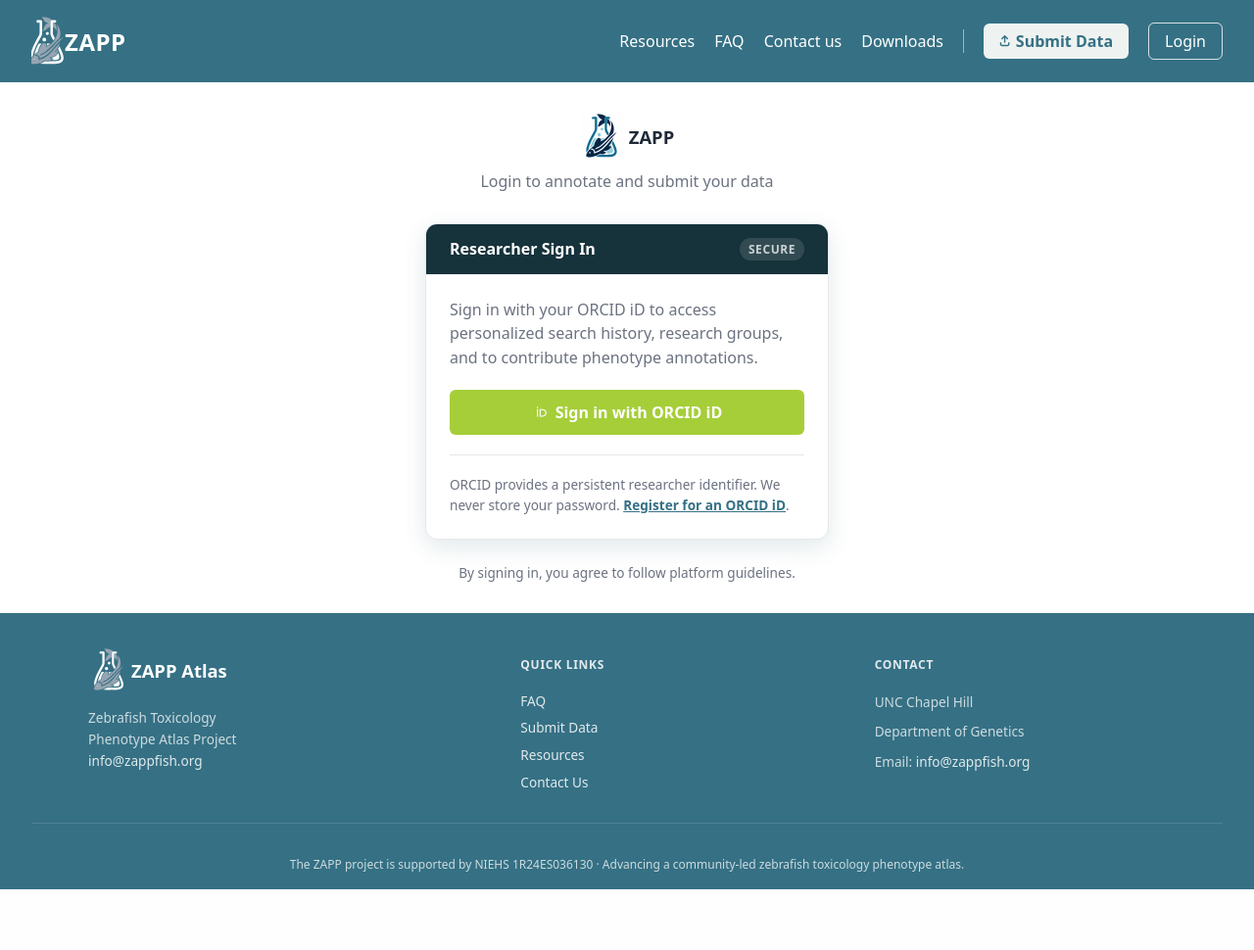
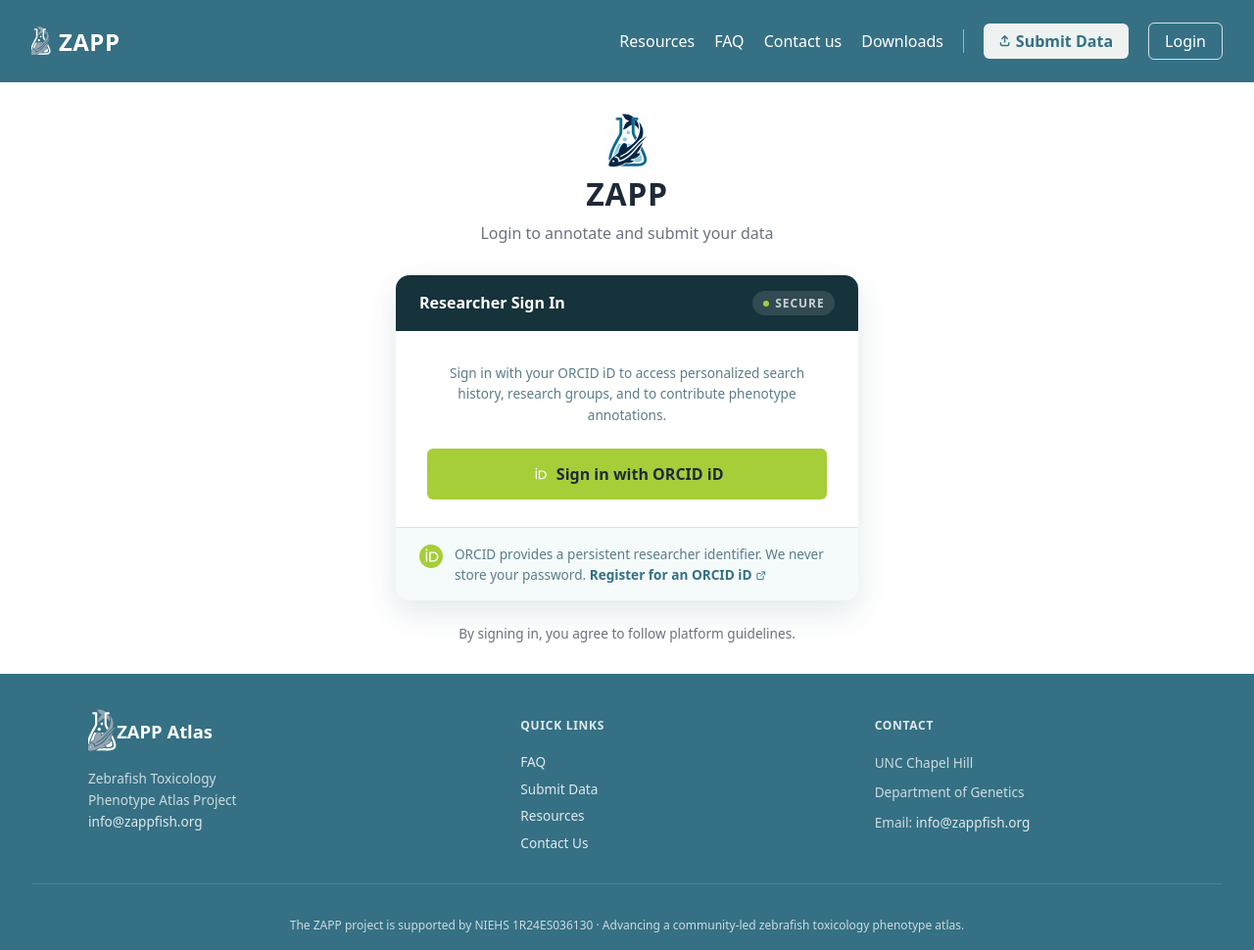
Before and after one commit to zappfish/zapp-atlas, a Flask app: template server/src/zapp_atlas/html/templates/login.html in a window 1280 px wide. Shown: the whole page at 98% size. Before the commit the page ends 908 px from the top, so only its background shows below. Run offline with Flask 3, Linux system fonts and the light colour scheme; the template is opened without the code that fills it, so the values that code supplies are empty.

Commit message:
Match login page to the design
Rework the login card to the Figma spec: stacked logo and wordmark,
centered lead text, dark-text ORCID button, and a tinted note section
with an ORCID badge and an external-link icon on the register link.
Widen the card, add a --text-2xl scale step, route the remaining
hardcoded font sizes through the scale, and fix the logo SVGs' canvas
so both header and login logos render without clipping.

Issue #127

```diff
--- a/server/src/zapp_atlas/html/static/styles.css
+++ b/server/src/zapp_atlas/html/static/styles.css
@@ -20,6 +20,7 @@
   --text-base: 1rem;
   --text-md: 1.15rem;
   --text-lg: 1.5rem;
+  --text-2xl: 2rem;
   --text-xl: 2.5rem;
 }
 
@@ -82,7 +83,7 @@ main {
 .site-brand {
   display: inline-flex;
   align-items: center;
-
+  gap: 0.5rem;
   text-decoration: none;
 }
 
@@ -94,9 +95,8 @@ main {
 }
 
 .site-brand__logo {
-  height: 50px;
-  width: 34px;
-  object-fit: cover;
+  height: 30px;
+  width: auto;
   display: block;
 }
 
@@ -226,7 +226,7 @@ main {
 }
 
 .user-chip__caret {
-  font-size: 0.7rem;
+  font-size: var(--text-xs);
   opacity: 0.8;
 }
 
@@ -321,7 +321,7 @@ main {
 
 .login {
   width: 100%;
-  max-width: 460px;
+  max-width: 520px;
   margin: 0 auto;
   flex: 1;
   display: flex;
@@ -332,21 +332,25 @@ main {
   text-align: center;
 }
 
+/* Brand stacked above the wordmark, matching the login mockup. */
 .login__brand {
-  display: inline-flex;
+  display: flex;
+  flex-direction: column;
   align-items: center;
-  gap: 4px;
-  margin-bottom: 0.75rem;
+  gap: 0.25rem;
+  margin-bottom: 0.5rem;
 }
 
 .login__logo {
-  height: 46px;
+  height: 56px;
   width: auto;
+  display: block;
 }
 
 .login__wordmark {
-  font-weight: 700;
-  font-size: var(--text-md);
+  font-weight: 800;
+  font-size: var(--text-2xl);
+  letter-spacing: 0.02em;
   color: var(--ink);
 }
 
@@ -359,10 +363,9 @@ main {
   align-self: stretch;
   text-align: left;
   background: var(--white);
-  border: 1px solid var(--line);
-  border-radius: 12px;
+  border-radius: 14px;
   overflow: hidden;
-  box-shadow: 0 8px 24px rgba(15, 76, 92, 0.12);
+  box-shadow: 0 12px 32px rgba(15, 76, 92, 0.12);
 }
 
 /* Dark header strip at the top of the card. */
@@ -372,70 +375,113 @@ main {
   justify-content: space-between;
   background: var(--card-dark);
   color: var(--white);
-  padding: 0.85rem 1.5rem;
+  padding: 1rem 1.5rem;
 }
 
 .login-card__title {
   font-size: var(--text-base);
+  font-weight: 600;
+  line-height: 22.5px;
   margin: 0;
   color: var(--white);
 }
 
 .login-card__badge {
+  display: inline-flex;
+  align-items: center;
+  gap: 0.4rem;
   font-size: var(--text-xs);
   font-weight: 600;
   text-transform: uppercase;
-  letter-spacing: 0.05em;
+  letter-spacing: 0.08em;
   color: rgba(255, 255, 255, 0.75);
   background: rgba(255, 255, 255, 0.12);
-  padding: 0.2rem 0.55rem;
+  padding: 0.25rem 0.65rem;
   border-radius: 999px;
 }
 
+.login-card__badge-dot {
+  width: 6px;
+  height: 6px;
+  border-radius: 50%;
+  background: #a6ce39;
+}
+
+.login-card__body {
+  padding: 2rem 2rem 1.75rem;
+}
 
 .login-card__lead {
-  color: var(--muted);
-  line-height: 1.55;
-  margin: 0 0 1.25rem;
-  padding: 1.5rem 1.5rem 0;
+  font-size: var(--text-sm);
+  line-height: 21.45px;
+  color: #5c7d8a;
+  margin: 0 0 1.5rem;
+  text-align: center;
 }
 
 .login-card__submit {
-  width: calc(100% - 3rem);
-  margin: 0 1.5rem;
+  width: 100%;
   justify-content: center;
   font-size: var(--text-base);
-  padding: 0.7rem 1rem;
+  padding: 0.85rem 1rem;
 }
 
+/* Lower note section with a tinted background and ORCID badge. */
 .login-card__note {
-  font-size: var(--text-sm);
-  color: var(--muted);
-  line-height: 1.5;
-  margin: 1.25rem 1.5rem 1.5rem;
-  padding-top: 1.25rem;
-  border-top: 1px solid var(--line);
+  display: flex;
+  gap: 12px;
+  align-items: flex-start;
+  padding: 16px 24px;
+  background: rgba(0, 122, 140, 0.04);
+  border-top: 1px solid rgba(0, 80, 100, 0.13);
 }
 
-.login-card__note a {
+.login-card__note p {
+  margin: 0;
+  font-size: var(--text-sm);
+  line-height: 21.45px;
+  color: #5c7d8a;
+}
+
+.login-card__note .icon--orcid {
+  flex-shrink: 0;
+  width: 24px;
+  height: 24px;
+  margin-top: 0.1rem;
+}
+
+.login-card__register {
   color: var(--teal);
   font-weight: 600;
+  text-decoration: none;
+  white-space: nowrap;
 }
 
-/* ORCID-branded sign-in button. */
+.login-card__register:hover {
+  text-decoration: underline;
+}
+
+.login-card__note .icon--external {
+  width: 0.85em;
+  height: 0.85em;
+  margin-left: 0.25rem;
+  vertical-align: -0.1em;
+}
+
+/* ORCID-branded sign-in button — dark text, per the design. */
 .btn--orcid {
   background: #a6ce39;
-  color: #fff;
-  font-weight: 600;
+  color: var(--ink);
+  font-weight: 700;
 }
 
 .btn--orcid:hover {
-  background: #94b933;
+  background: #9ac42f;
 }
 
-.btn--orcid .icon {
-  width: 1.15em;
-  height: 1.15em;
+.btn--orcid .icon--orcid {
+  width: 1.3em;
+  height: 1.3em;
 }
 
 .login__terms {
--- a/server/src/zapp_atlas/html/templates/login.html
+++ b/server/src/zapp_atlas/html/templates/login.html
@@ -36,9 +36,12 @@
       <section class="login-card">
         <header class="login-card__head">
           <h1 class="login-card__title">Researcher Sign In</h1>
-          <span class="login-card__badge">Secure</span>
+          <span class="login-card__badge">
+            <span class="login-card__badge-dot" aria-hidden="true"></span>Secure
+          </span>
         </header>
 
+        <div class="login-card__body">
           <p class="login-card__lead">
             Sign in with your ORCID iD to access personalized search history,
             research groups, and to contribute phenotype annotations.
@@ -48,12 +51,17 @@
             {% include "icons/orcid.svg" %}
             Sign in with ORCID iD
           </a>
+        </div>
 
-        <p class="login-card__note">
-          ORCID provides a persistent researcher identifier. We never store your
-          password. <a href="https://orcid.org/register" target="_blank"
-            rel="noopener">Register for an ORCID iD</a>.
+        <div class="login-card__note">
+          {% include "icons/orcid.svg" %}
+          <p>
+            ORCID provides a persistent researcher identifier. We never store
+            your password.
+            <a class="login-card__register" href="https://orcid.org/register"
+               target="_blank" rel="noopener">Register for an ORCID iD{% include "icons/external.svg" %}</a>
           </p>
+        </div>
       </section>
 
       <p class="login__terms">
```
Also changed, not shown: server/src/zapp_atlas/html/static/logo-white.svg, server/src/zapp_atlas/html/static/logo.svg, server/src/zapp_atlas/html/templates/icons/external.svg (added). Lines whose indentation alone changed are shown as unchanged.
